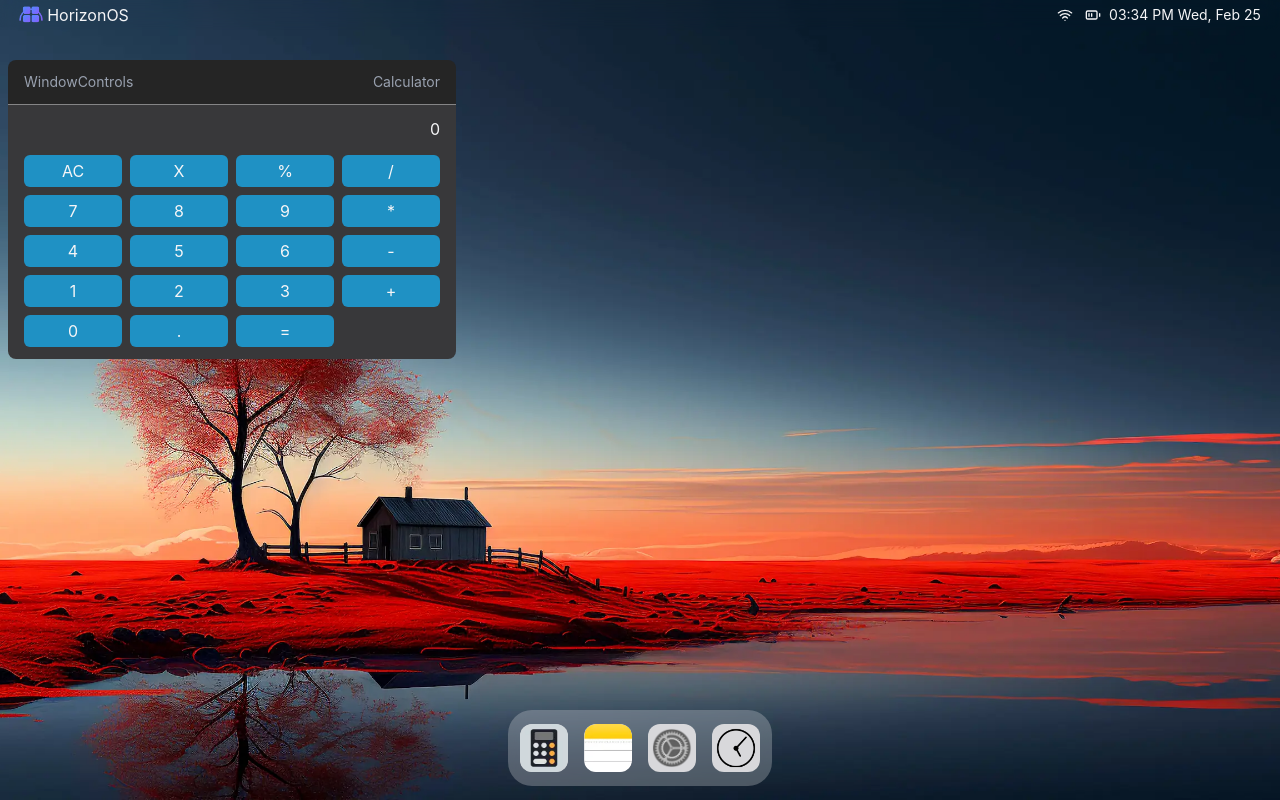
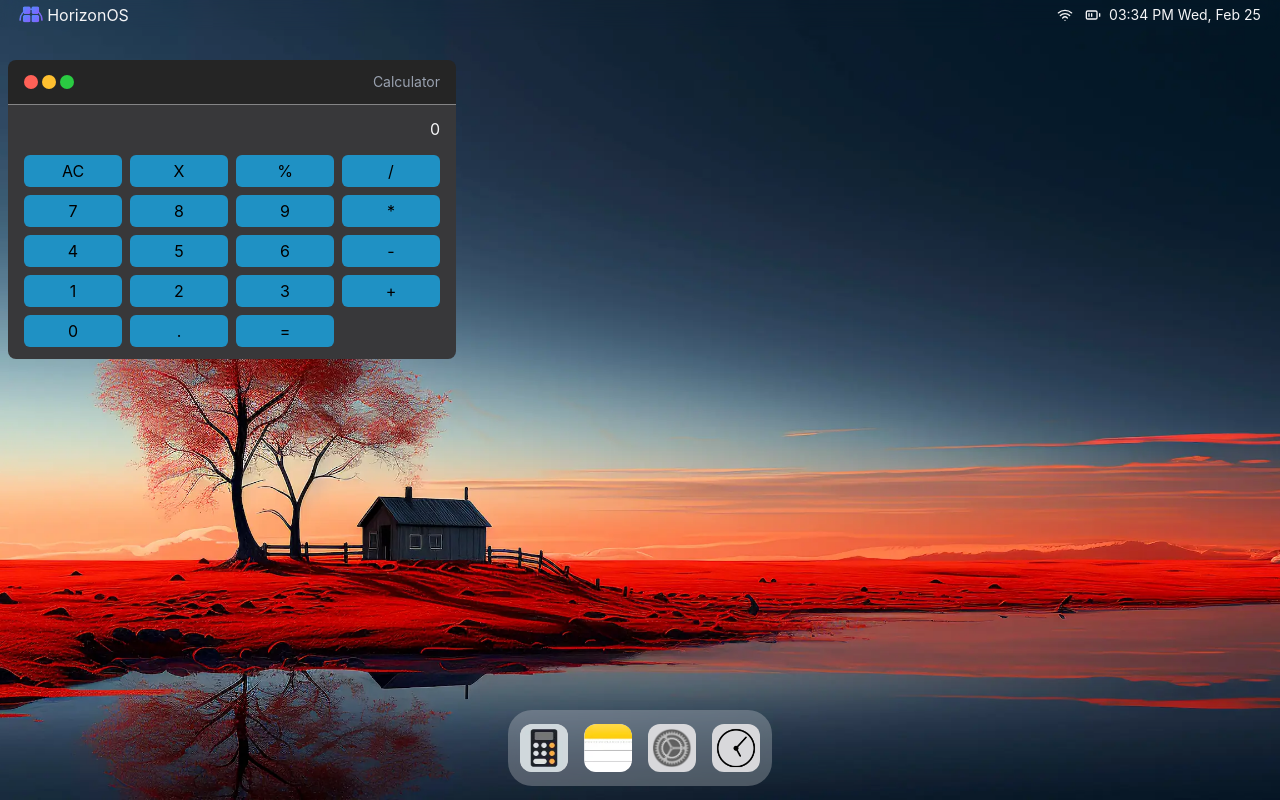
Before and after one commit to satish-sheoran/HorizonOS, a React (Vite) app: page / in a window 1280 px wide. Both pictures are taken after a click on the button 544 px from the left and 748 px from the top of the page. Built offline with nearby package versions, Linux system fonts and the light colour scheme.

Commit message:
Window-Controls design created

```diff
--- a/src/apps/Calculator.jsx
+++ b/src/apps/Calculator.jsx
@@ -6,8 +6,8 @@ import { useState } from "react";
 import { appendVal, CalcRes } from "../utils/CalculatorFns";
 
 const Calculator = () => {
-    // chanfe text-white as per theme
-    // ISSUE : btns clickings activates dragging and gives error as it was passed to HOC
+    // change text-white as per theme
+    // implement minimzie and maximize app basede on its fullScreen variable value and use changeWindowScreenSize fn for it of store
     const theme = useSelector((store) => store.wallpaper.theme)
     const [result, setResult] = useState('0')
 
@@ -23,7 +23,7 @@ const Calculator = () => {
 
     return (
         <>
-            <div className='w-full flex flex-col text-white'>
+            <div className='w-full flex flex-col'>
 
                 <div className={`window-header border-b ${theme != 'dark' ? 'bg-(--bg-light-window-header) border-(--bg-light-border)' : 'bg-(--bg-dark-window-header) border-(--bg-dark-border)'}`}>
                     <WindowControls id='calculator' />
@@ -32,12 +32,12 @@ const Calculator = () => {
 
                 <div className={`app-body  ${theme != 'dark' ? 'bg-(--bg-light-app-body)' : 'bg-(--bg-dark-app-body)'}`}>
 
-                    <p className="calc-result min-h-7.5">{result}</p>
+                    <p className={`calc-result min-h-7.5   ${theme != 'dark' ? 'text-black' : 'text-white'}`}>{result}</p>
 
                     <div className="calc-btns">
                         {CALC_BTNS.map(({ symbol, id }) => {
 
-                            return <button key={id} className={` rounded-md py-1 grow transition-all
+                            return <button key={id} className={`  ${theme != 'dark' ? 'text-white' : 'text-black'} rounded-md py-1 grow transition-all
 ease-in-out duration-0.3 ${theme != 'dark' ? 'bg-(--bg-light-btn) hover:bg-(--bg-light-btn-hover)' : 'bg-(--bg-dark-btn) hover:bg-(--bg-dark-btn-hover)'}`}
                                 onClick={() => calcBtnClck(symbol)}
                             >{symbol}
--- a/src/apps/Clock.jsx
+++ b/src/apps/Clock.jsx
@@ -10,6 +10,7 @@ const Clock = () => {
             <div className='w-full'>
                 <div className={`window-header border-b ${theme != 'dark' ? 'bg-(--bg-light-window-header) border-(--bg-light-border)' : 'bg-(--bg-dark-window-header) border-(--bg-dark-border)'}`}>
                     <WindowControls id='clock' />
+                    <p>Clock</p>
                 </div>
             </div >
         </>
--- a/src/apps/Notes.jsx
+++ b/src/apps/Notes.jsx
@@ -10,6 +10,7 @@ const Notes = () => {
             <div className='w-full'>
                 <div className={`window-header border-b ${theme != 'dark' ? 'bg-(--bg-light-window-header) border-(--bg-light-border)' : 'bg-(--bg-dark-window-header) border-(--bg-dark-border)'}`}>
                     <WindowControls id='notes' />
+                    <p>Notes</p>
                 </div>
             </div>
         </>
--- a/src/apps/Settings.jsx
+++ b/src/apps/Settings.jsx
@@ -10,6 +10,7 @@ const Settings = () => {
             <div className='w-full'>
                 <div className={`window-header border-b ${theme != 'dark' ? 'bg-(--bg-light-window-header) border-(--bg-light-border)' : 'bg-(--bg-dark-window-header) border-(--bg-dark-border)'}`}>
                     <WindowControls id='settings' />
+                    <p>Settings</p>
                 </div>
             </div>
         </>
--- a/src/components/WindowControls.jsx
+++ b/src/components/WindowControls.jsx
@@ -1,7 +1,21 @@
+// group named class is only written inside this file nor in any other file to write its css, it is just use so that before hovering button, the text remain hidden
+const WindowControls = (windowKey) => {
 
-const WindowControls = () => {
     return (
-        <div>WindowControls</div>
+        <div className="window-controls text-black">
+
+            <button className='group window-control-btns bg-(--color-close)'>
+                <span className="opacity-0 group-hover:opacity-100 transition-all ease-in-out duration-(--transition-medium)">1</span>
+            </button>
+
+            <button className='group window-control-btns bg-(--color-minimize)'>
+                <span className="opacity-0 transition-all group-hover:opacity-100 ease-in-out duration-(--transition-medium)">2</span>
+            </button>
+
+            <button className='group window-control-btns bg-(--color-maximize)'>
+                <span className="opacity-0 transition-all group-hover:opacity-100 ease-in-out duration-(--transition-medium)">3</span>
+            </button>
+        </div>
     )
 }
 
--- a/src/index.css
+++ b/src/index.css
@@ -54,8 +54,8 @@ body {
     --color-ultra-light-gray: #e8e8eed5;
     --color-dark: #1F2937;
     --color-close: #ff6157;
-    --color-open: #ffc030;
-    --color-minimize: #2acb42;
+    --color-minimize: #ffc030;
+    --color-maximize: #2acb42;
     --text-color: #99a1af;
 
     /* Box Shadows */
--- a/src/styles/classes.css
+++ b/src/styles/classes.css
@@ -33,6 +33,19 @@
 }
 
 
+
+/* window controls */
+.window-controls {
+    @apply flex gap-(--gap-xs) h-full cursor-pointer
+}
+
+.window-control-btns {
+    @apply rounded-full flex items-center justify-center size-3.5 hover:scale-[1.15] active:scale-[1.05] cursor-pointer transition-all ease-in-out duration-(--transition-medium)
+}
+
+/* WIndow controls  */
+
+
 /* apps classes */
 .calculator {
     @apply absolute w-[70%] md:w-[35%] top-15 left-2
--- a/src/utils/CalculatorFns.js
+++ b/src/utils/CalculatorFns.js
@@ -18,7 +18,7 @@ export const CalcRes = (value) => {
 // no. and dot case remaining
 export const appendVal = (Symbol, Field) => {
     let arr = [...Field];
-    if (Field == 'Not Defined') arr = [0];
+    if (Field == 'Not Defined' || Field == 'Infinity' || Field == '-Infinity') arr = [0];
     //  X
     if (Symbol == 'X') {
         if (arr.length >= 1) arr.pop();
```
Also changed, not shown: new.txt.
